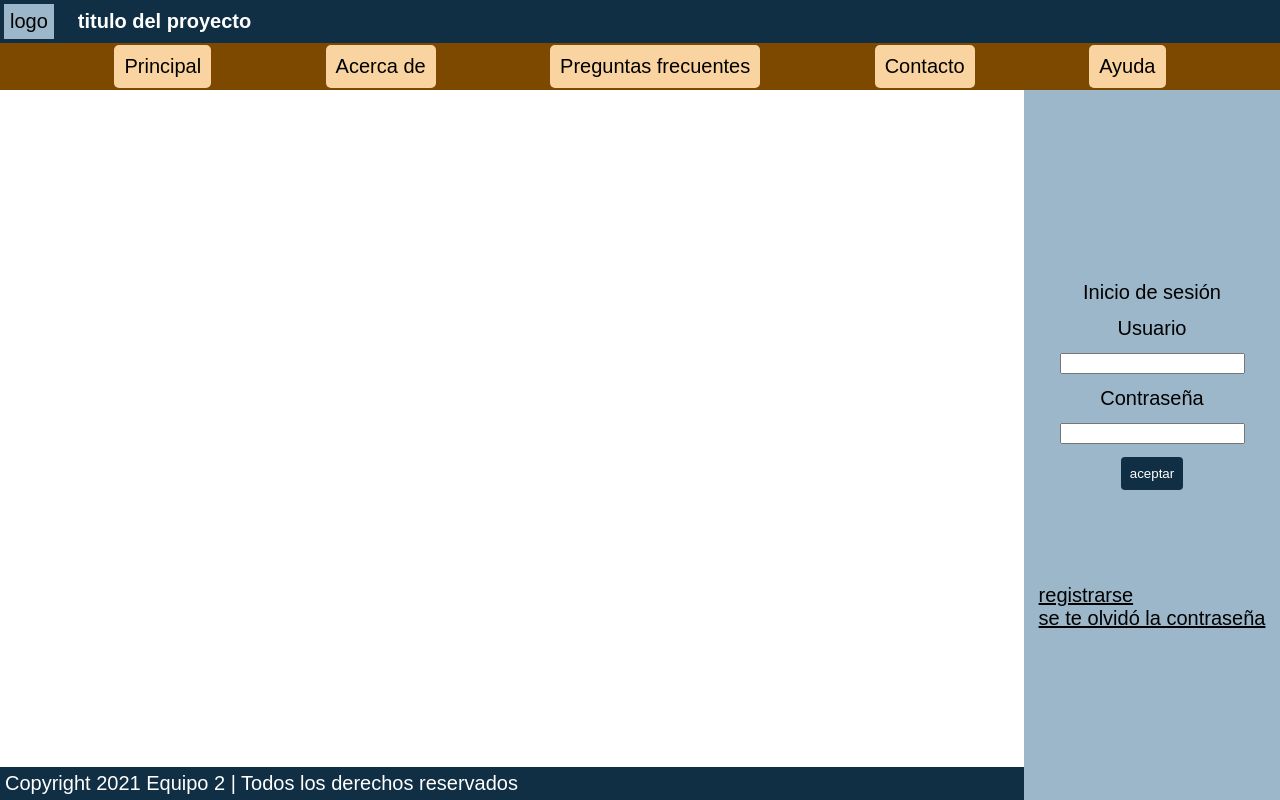
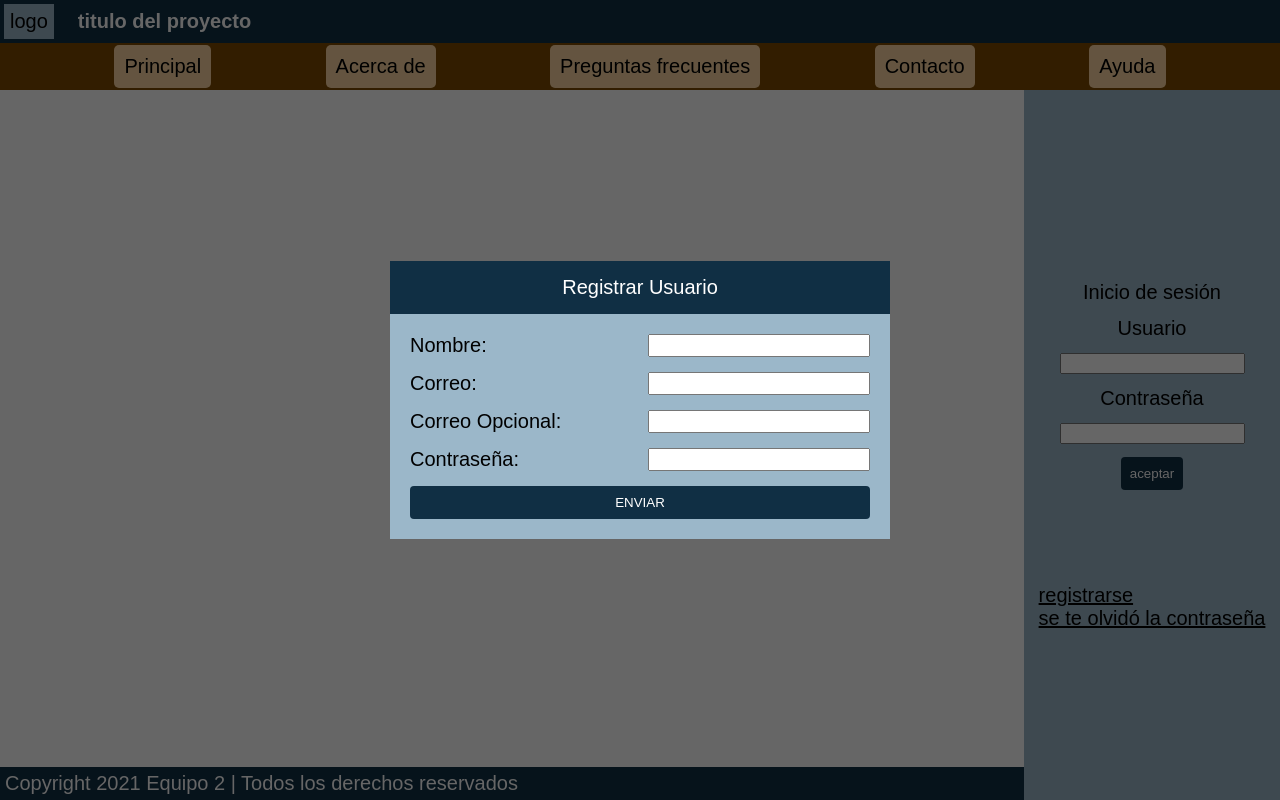
Before and after one commit to Equipo-2-TW/proyectoWEB, a PHP site: page / in a window 1280 px wide. Run offline with PHP 8.4, Linux system fonts and the light colour scheme.

Commit message:
feat: add modal sign up

```diff
--- a/css/styles.css
+++ b/css/styles.css
@@ -114,3 +114,45 @@ input[type='submit']{
     padding: 9px;
     border-radius: 4px;
 }
+.modal{
+    display: flex;
+    position: absolute;
+    top: 0;
+    width: 100%;
+    height: 100%;
+    justify-content: center;
+    align-items: center;
+    z-index: -1;
+}
+.modal .card{
+    width: 500px;
+    max-width: 80%;
+    background: var(--azul-claro);
+    position: relative;
+    transform: translateY(-200px);
+    transition: all 0.5s;
+}
+.modal.active{
+    background: rgba(0,0,0,0.6);
+    z-index: 0;
+}
+.modal.active .card{
+    transform: translateY(0);
+}
+.modal .card form{
+    display: grid;
+    grid-template-columns: 1fr 1fr;
+    padding: 20px;
+    box-sizing: border-box;
+    gap: 15px;
+}
+.modal .card form>input:last-child{
+    grid-column: 2 span;
+}
+.modal #title{
+    background: var(--azul);
+    color: white;
+    width: 100%;
+    padding: 15px 0;
+    text-align: center;
+}
--- a/includes/login.php
+++ b/includes/login.php
@@ -4,11 +4,11 @@
         Usuario
         <input type="text"/>
         Contraseña
-        <input type="text"/>
-        <input type="submit" value="aceptar">
+        <input type="password"/>
+        <input type="submit" value="aceptar"/>
     </form>
     <div class="links">
-        <a href="">registrarse</a>
+        <a href="" id="registrarse">registrarse</a>
         <a href="">se te olvidó la contraseña</a>
     </div>
 </div>
--- /dev/null
+++ b/includes/modal_sign_up.php
@@ -0,0 +1,16 @@
+<div id="modal" class="modal active">
+    <div id="card" class="card">
+        <div id="title">Registrar Usuario</div>
+        <form>
+            <label for="name">Nombre:</label>
+            <input type="text" name="name" id="name"/>
+            <label for="email">Correo:</label>
+            <input type="text" name="email" id="email"/>
+            <label for="email2">Correo Opcional:</label>
+            <input type="text" name="email2" id="email2"/>
+            <label for="password">Contraseña:</label>
+            <input type="password" name="password" id="password"/>
+            <input type="submit" name="sign_up" value="ENVIAR"/>
+        </form>
+    </div>
+</div>
--- a/index.php
+++ b/index.php
@@ -18,5 +18,6 @@
     </div>
     <?php require_once "includes/login.php";?>
 </div>
+<?php require_once "includes/modal_sign_up.php";?>
 </body>
 </html>
```
